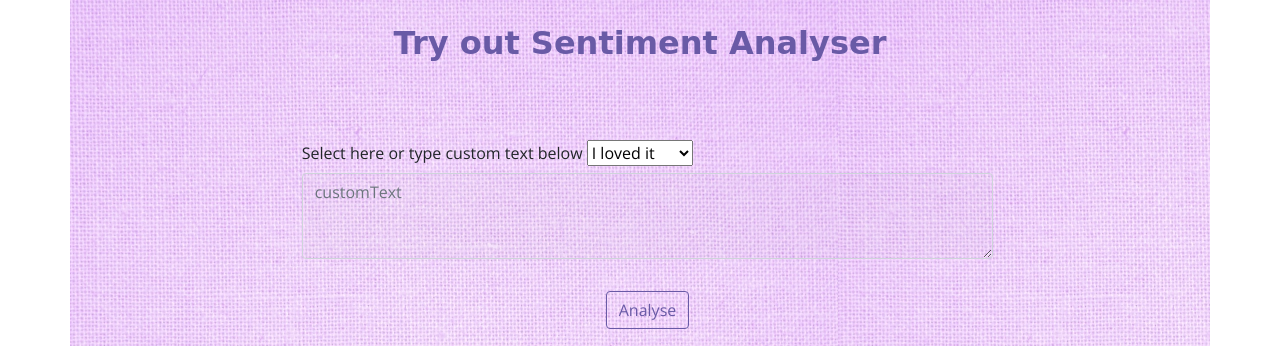
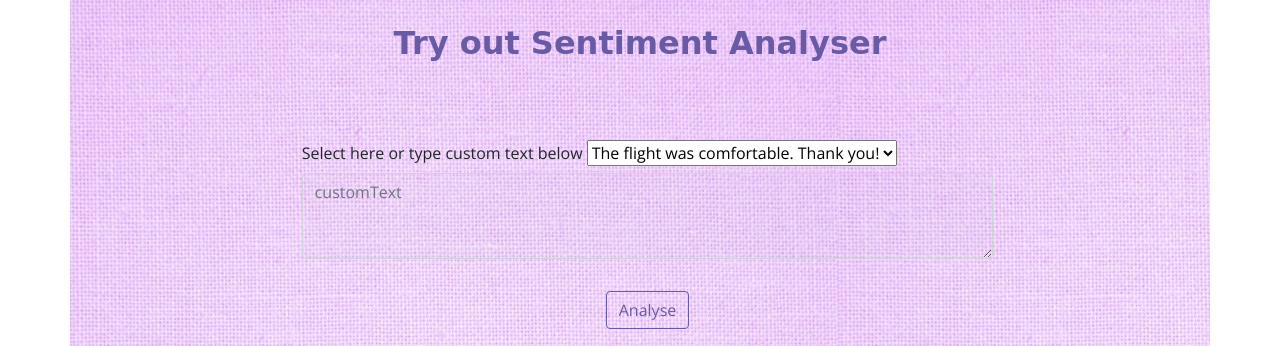
Before and after one commit to akashmasne/basic_sentiment_analyser, a Flask app: page / in a window 1280 px wide. Shown: the top 346 px of the page. Run offline with Flask 2, Linux system fonts and the light colour scheme; some libraries are stand-ins or nearby versions; some web fonts are replaced.

Commit message:
Add files via upload

```diff
--- a/templates/index.html
+++ b/templates/index.html
@@ -28,8 +28,8 @@
 								<p1>
 								 <label>Select here or type custom text below </label>
 								 <select name = "userinput">
-								   <option value = "I loved it">I loved it</option>
-								   <option value = "I hate it">I hate it</option>
+								   <option value = "The flight was comfortable. Thank you!">The flight was comfortable. Thank you!</option>
+								   <option value = "The long journey crushed me">The long journey crushed me</option>
 								   <option value = "I don't care">I don't care</option>
 								 </select>
 								</p1>
@@ -40,20 +40,17 @@
 						</div>
 					</div>
 				<p1>You entered : {{ yourtext }}</p1>
-
+				</br>
 				<p1>Sentiment detected : </p1>
-				{% if prediction==1 %}
-					<h2 style="color:green;">Positive</h2>
-				{% elif prediction == 0%}
-					<h2 style="color:blue;">Neutral</h2>
-				{% elif prediction == -1%}
-					<h2 style="color:red;">Negative</h2>
+				{% if prediction==1 %}		<h2 style="color:green;">Positive</h2>
+				{% elif prediction == 0%}	<h2 style="color:blue;">Neutral</h2>
+				{% elif prediction == -1%}	<h2 style="color:red;">Negative</h2>
 				{% endif %}
 				</br>
 				</br>
 
 
-						<p1>Check source code <a href="https://github.com/akashmasne/SpamClassifier"><u>here</u></a></p1>
+						<p1>Check source code <a href="https://github.com/akashmasne/basic_sentiment_analyser"><u>here</u></a></p1>
 				</form><!-- end of form -->
 			</div><!-- end of container -->
 		</section><!-- end of section -->
```
